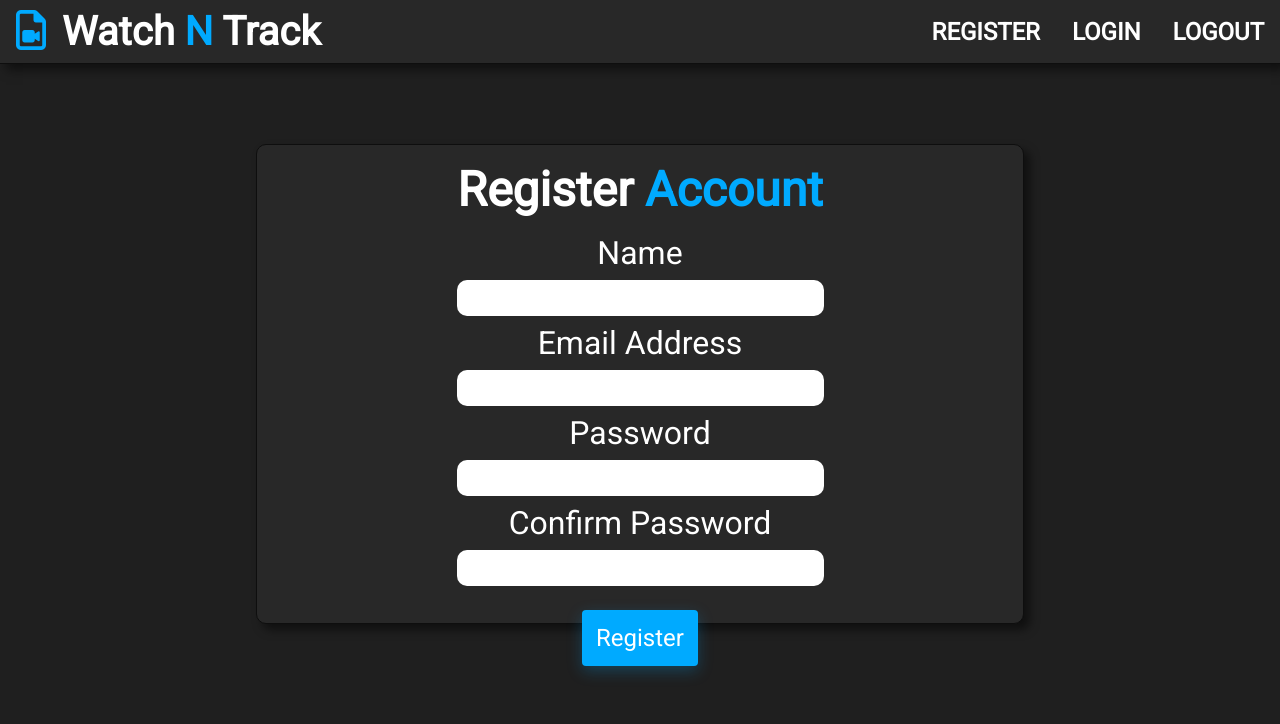
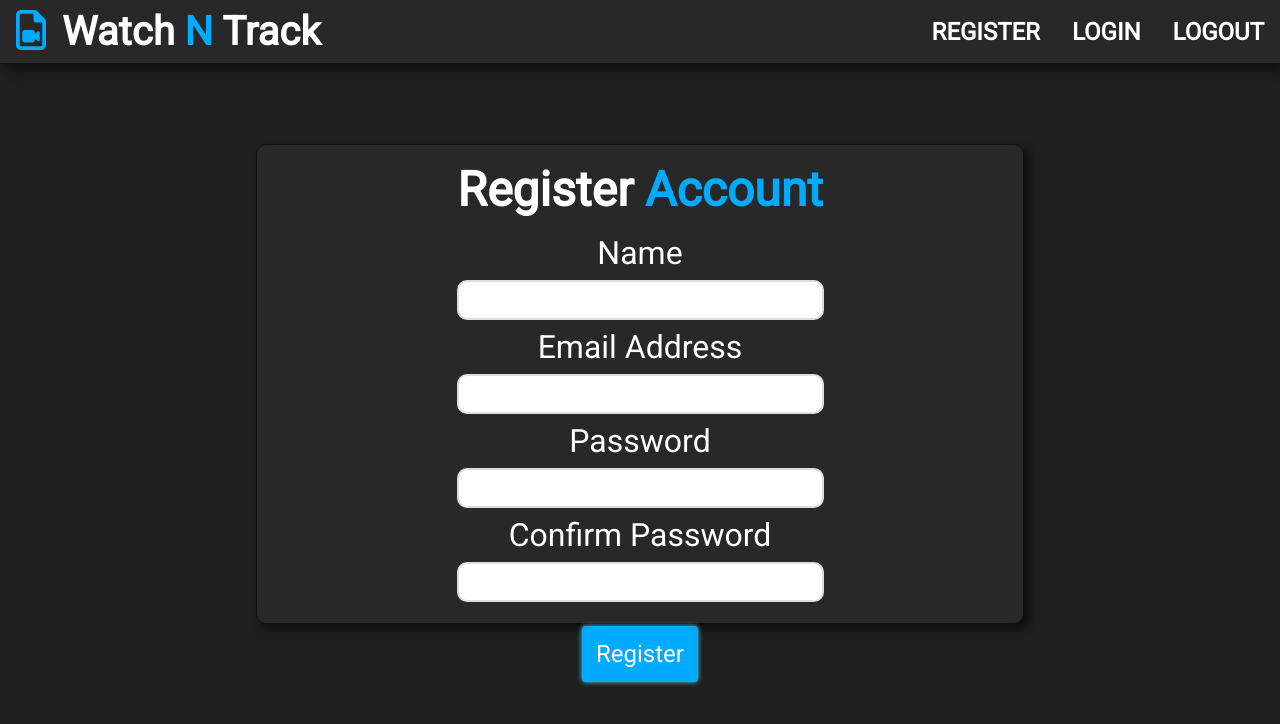
Before and after one commit to cburnjohnson/watch-n-track, a React (Create React App) app in the folder client/: page /register in a window 1280 px wide. In both pictures the pointer is over the input "Register". Shown: the top 724 px of the page. Built offline with nearby package versions, Linux system fonts and the light colour scheme.

Commit message:
small styling updates

```diff
--- a/client/src/style.css
+++ b/client/src/style.css
@@ -258,7 +258,6 @@ nav ul li a:hover {
     margin: 0.5rem 0;
     width: 50%;
     border-radius: 10px;
-    border: none;
     font-size: 1.5rem;
     padding: 0.25rem;
 }
@@ -276,7 +275,6 @@ nav ul li a:hover {
 }
 
 .form-group input[type='submit']:hover {
-    box-shadow: 0 5px 15px #00aaff40;
-    border: 2px solid #00aaff40;
+    box-shadow: 0 0 5px rgba(81, 203, 238, 1);
     cursor: pointer;
 }
```
